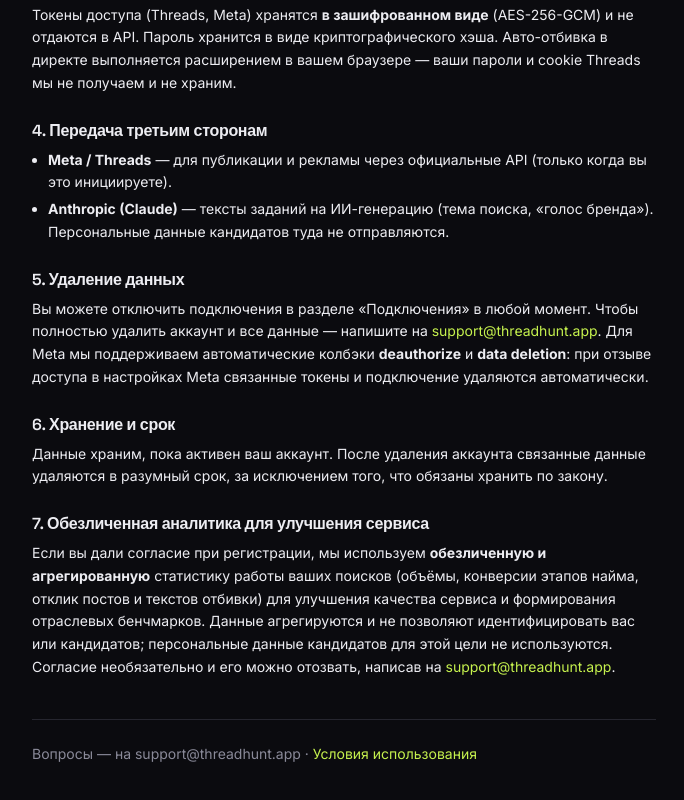
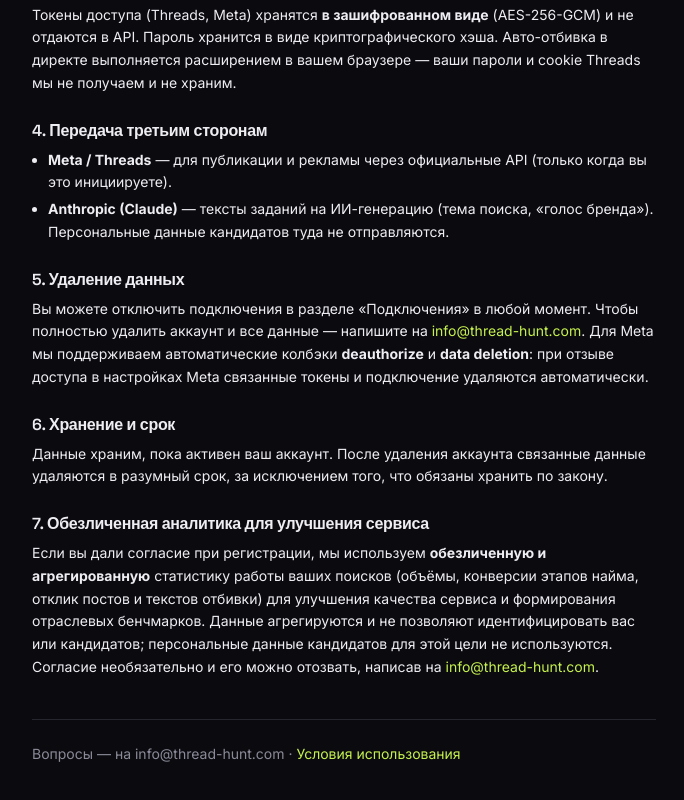
Before and after one commit to alekseyazeuskinew-code/threadhunt, a Next.js app in the folder packages/web/: page /privacy in a window 1280 px wide. Shown: the part 594-1394 px from the top of the page, without its empty margins (296-980 px from the left). Built offline with nearby package versions, Linux system fonts and the light colour scheme.

Commit message:
Контактная почта → info@thread-hunt.com (privacy + terms)
Заменил support@threadhunt.app на официальную info@thread-hunt.com.

Co-Authored-By: Claude Opus 4.8 (1M context) <noreply@anthropic.com>

```diff
--- a/packages/web/app/privacy/page.tsx
+++ b/packages/web/app/privacy/page.tsx
@@ -44,7 +44,7 @@ export default function PrivacyPage() {
 
         <Section title="5. Удаление данных">
           Вы можете отключить подключения в разделе «Подключения» в любой момент. Чтобы полностью удалить аккаунт и все
-          данные — напишите на <a href="mailto:support@threadhunt.app" className="text-accent-ink hover:underline">support@threadhunt.app</a>.
+          данные — напишите на <a href="mailto:info@thread-hunt.com" className="text-accent-ink hover:underline">info@thread-hunt.com</a>.
           Для Meta мы поддерживаем автоматические колбэки <b>deauthorize</b> и <b>data deletion</b>: при отзыве доступа в
           настройках Meta связанные токены и подключение удаляются автоматически.
         </Section>
@@ -59,12 +59,12 @@ export default function PrivacyPage() {
           поисков (объёмы, конверсии этапов найма, отклик постов и текстов отбивки) для улучшения качества сервиса и
           формирования отраслевых бенчмарков. Данные агрегируются и не позволяют идентифицировать вас или кандидатов;
           персональные данные кандидатов для этой цели не используются. Согласие необязательно и его можно отозвать,
-          написав на <a href="mailto:support@threadhunt.app" className="text-accent-ink hover:underline">support@threadhunt.app</a>.
+          написав на <a href="mailto:info@thread-hunt.com" className="text-accent-ink hover:underline">info@thread-hunt.com</a>.
         </Section>
       </div>
 
       <div className="mt-10 border-t border-line pt-6 text-sm text-muted">
-        Вопросы — на support@threadhunt.app ·{' '}
+        Вопросы — на info@thread-hunt.com ·{' '}
         <Link href="/terms" className="text-accent-ink hover:underline">Условия использования</Link>
       </div>
     </main>
--- a/packages/web/app/terms/page.tsx
+++ b/packages/web/app/terms/page.tsx
@@ -56,7 +56,7 @@ export default function TermsPage() {
       </div>
 
       <div className="mt-10 border-t border-line pt-6 text-sm text-muted">
-        Вопросы — на support@threadhunt.app ·{' '}
+        Вопросы — на info@thread-hunt.com ·{' '}
         <Link href="/signup" className="text-accent-ink hover:underline">
           вернуться к регистрации
         </Link>
```
